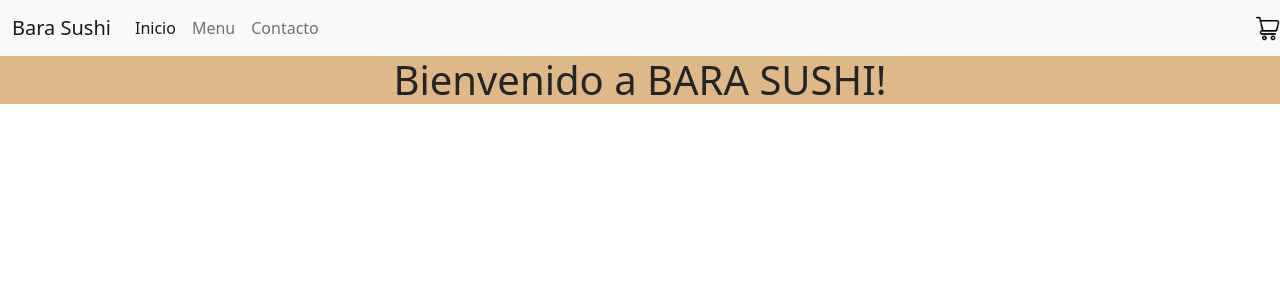
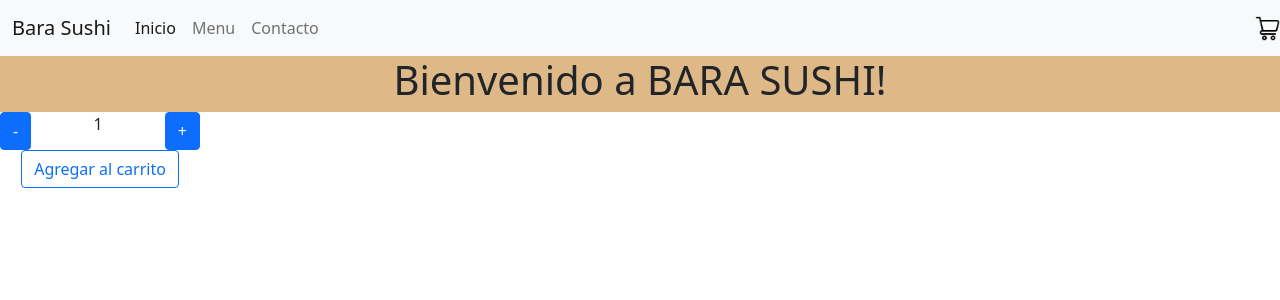
Before and after one commit to agugroppa/groppa-app., a React (Create React App) app: page / in a window 1280 px wide. Shown: the top 300 px of the page. Built offline with nearby package versions, Linux system fonts and the light colour scheme.

Commit message:
Desafio 5 ItemCount
Se agrega el componente ItemCount.jsx

```diff
--- a/src/App.js
+++ b/src/App.js
@@ -12,6 +12,7 @@ function App() {
       <header>
         <NavBar/>
         <ItemListContainer greeting={"Bienvenido a BARA SUSHI!"}/>
+
       </header>
     </div>
   );
--- /dev/null
+++ b/src/components/ItemCount/ItemCount.jsx
@@ -0,0 +1,46 @@
+import React, {useState} from 'react';
+import {Button} from 'react-bootstrap';
+
+
+const ItemCount = ({stock, initial, onAdd}) => {
+
+    const [count, setCount] = useState (initial);
+
+
+    return(
+        <>
+      <div style={{ width: "200px" }}>
+        <div className="d-flex flex-row justify-content-between">
+          <Button
+            disabled={count < 1}
+            onClick={() => {
+              setCount(count - 1);
+            }}
+          >
+            -
+          </Button>
+
+          <div>{count}</div>
+
+          <Button
+            disabled={count >= stock}
+            onClick={() => {
+              setCount(count + 1);
+            }}
+          >
+            +
+          </Button>
+        </div>
+
+        <div className="d-flex justify-content-center">
+          <Button variant="outline-primary" onClick={() => onAdd()}>
+            Agregar al carrito
+          </Button>
+        </div>
+
+      </div>
+    </>
+    )
+}
+
+export default ItemCount;
--- a/src/components/ItemListContainer/ItemListContainer.css
+++ b/src/components/ItemListContainer/ItemListContainer.css
@@ -1,3 +1,7 @@
 .greetingStyles{
     background-color: burlywood;
 }
+
+.ItemCount{
+    background-color: white;
+}
--- a/src/components/ItemListContainer/ItemListContainer.jsx
+++ b/src/components/ItemListContainer/ItemListContainer.jsx
@@ -1,12 +1,22 @@
 import React from "react";
 import "./ItemListContainer.css";
-
+import ItemCount from "../ItemCount/ItemCount";
 
 
 const ItemListContainer = ({greeting}) =>{
+
+    function onAdd() {
+        console.log("Item agregado");
+      }
+
     return(
         <div className="greetingStyles">
+
             <h1>{greeting}</h1>
+
+            <div className= "ItemCount">
+                <ItemCount stock={5} initial={1} onAdd={onAdd}/>
+            </div>
         </div>
     )
 
--- a/src/components/NavBar.jsx
+++ b/src/components/NavBar.jsx
@@ -4,24 +4,26 @@ import CartWidget from './CartWidget/CartWidget';
 
 
 const NavBar = () => {
+
+
     return (
         <div>
-            <nav class="navbar navbar-expand-lg navbar-light bg-light">
-                <div class="container-fluid">
-                    <a class="navbar-brand" href="#">Bara Sushi</a>
-                    <button class="navbar-toggler" type="button" data-bs-toggle="collapse" data-bs-target="#navbarNav" aria-controls="navbarNav" aria-expanded="false" aria-label="Toggle navigation">
-                    <span class="navbar-toggler-icon"></span>
+            <nav className="navbar navbar-expand-lg navbar-light bg-light">
+                <div className="container-fluid">
+                    <a className="navbar-brand" href="#">Bara Sushi</a>
+                    <button className="navbar-toggler" type="button" data-bs-toggle="collapse" data-bs-target="#navbarNav" aria-controls="navbarNav" aria-expanded="false" aria-label="Toggle navigation">
+                    <span className="navbar-toggler-icon"></span>
                     </button>
-                    <div class="collapse navbar-collapse" id="navbarNav">
-                    <ul class="navbar-nav">
-                        <li class="nav-item">
-                        <a class="nav-link active" aria-current="page" href="#">Inicio</a>
+                    <div className="collapse navbar-collapse" id="navbarNav">
+                    <ul className="navbar-nav">
+                        <li className="nav-item">
+                        <a className="nav-link active" aria-current="page" href="#">Inicio</a>
                         </li>
-                        <li class="nav-item">
-                        <a class="nav-link" href="#">Menu</a>
+                        <li className="nav-item">
+                        <a className="nav-link" href="#">Menu</a>
                         </li>
-                        <li class="nav-item">
-                        <a class="nav-link" href="#">Contacto</a>
+                        <li className="nav-item">
+                        <a className="nav-link" href="#">Contacto</a>
                         </li>
                     </ul>
                     </div>
```
Also changed, not shown: src/components/ItemCount/ItemCount.css (added).
